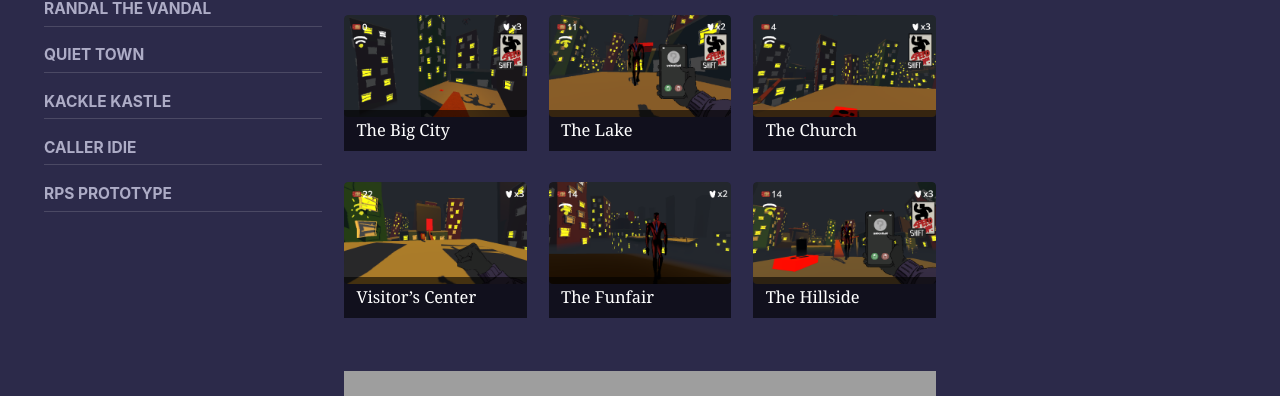
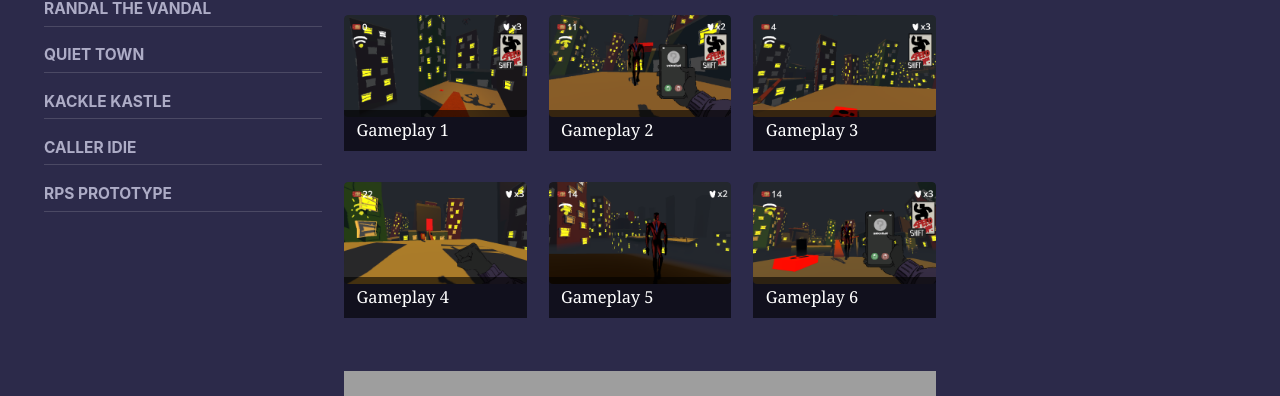
Before and after one commit to cmoss640/cmoss640.github.io, a Jekyll site: the page built from _pages/projects-calleridie.md, in a window 1280 px wide and 900 px high. Shown: the part 225-621 px from the top of the window. Built offline with Jekyll 4.4.1, drawn with Linux system fonts in a browser that asks for light colours; grey boxes are pictures that could not be loaded.

Commit message:
Update projects-calleridie.md

```diff
--- a/_pages/projects-calleridie.md
+++ b/_pages/projects-calleridie.md
@@ -11,33 +11,33 @@ gallery_gameart:
   - url: /assets/images/CallerScreenshot1.png
     image_path: /assets/images/CallerScreenshot1.png
     alt: "Showcasing gameplay"
-    title: "Gameplay 1"
-    caption: "The Big City"
+    title: "The Agent leaping down from a building."
+    caption: "Gameplay 1"
   - url: /assets/images/CallerScreenshot2.png
     image_path: /assets/images/CallerScreenshot2.png
     alt: "Showcasing gameplay"
-    title: "Gameplay 2"
-    caption: "The Lake"
+    title: "The player using their burner phone."
+    caption: "Gameplay 2"
   - url: /assets/images/CallerScreenshot3.png
     image_path: /assets/images/CallerScreenshot3.png
     alt: "Showcasing gameplay"
-    title: "Gameplay 3"
-    caption: "The Church"
+    title: "The player using a button for a puzzle."
+    caption: "Gameplay 3"
   - url: /assets/images/CallerScreenshot4.png
     image_path: /assets/images/CallerScreenshot4.png
     alt: "Showcasing gameplay"
-    title: "Gameplay 4"
-    caption: "Visitor's Center"
+    title: "The player running across a rooftop."
+    caption: "Gameplay 4"
   - url: /assets/images/CallerScreenshot5.png
     image_path: /assets/images/CallerScreenshot5.png
     alt: "Showcasing gameplay"
-    title: "Gameplay 5"
-    caption: "The Funfair"
+    title: "The player escaping the Agent."
+    caption: "Gameplay 5"
   - url: /assets/images/CallerScreenshot6.png
     image_path: /assets/images/CallerScreenshot6.png
     alt: "Showcasing the pathed hillside"
-    title: "Gameplay 6"
-    caption: "The Hillside"
+    title: "The player doing more puzzles."
+    caption: "Gameplay 6"
 
 ---
 **Origin:** Ludum Dare 59
```
